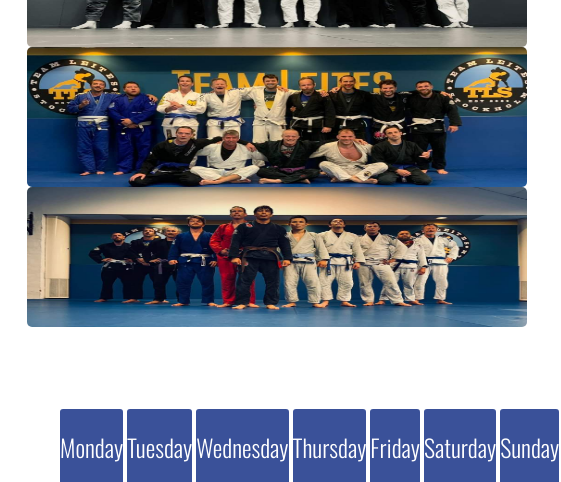
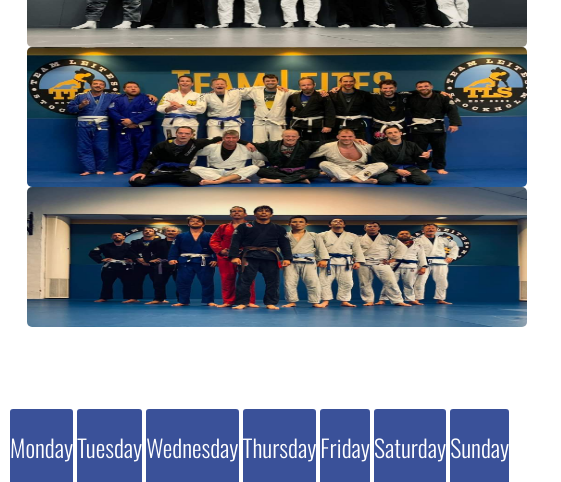
Before and after one commit to Renwar-P/join-bjj, a plain HTML site: page index.html in a window 390 px wide. Shown: the part 1190-1672 px from the top of the page, 561 px wide, since content can reach past the window. Drawn offline with nearby package versions, Linux system fonts and the light colour scheme.

Commit message:
add media querie to schedual

```diff
--- a/assets/css/media-queries.css
+++ b/assets/css/media-queries.css
@@ -64,12 +64,27 @@
         padding: 0 20px;
     }
 
+    #schedual>div {
+        width: 100%;
+        height: 250px;
+
+    }
+
+    #schedual {
+
+
+        width: 100%;
+        margin: 10px;
+
+    }
+}
 
 
 
 
 
-}
+
+
 
 
 @media screen and (max-width: 950px) {
@@ -109,4 +124,36 @@
         text-align: center;
         padding: 0 20px;
     }
+
+    #schedual>div {
+        width: 100%;
+
+
+
+
+    }
+
+    #schedual {
+
+
+        width: 100%;
+        margin-left: -10px;
+
+
+
+
+
+    }
 }
+
+
+@media screen and (max-width: 550px) {
+
+
+    #schedual {
+        width: 100%;
+        margin: 0%;
+
+
+    }
+}
--- a/assets/css/schedual.css
+++ b/assets/css/schedual.css
@@ -1,10 +1,11 @@
 #schedual {
     display: flex;
     flex-direction: row;
-    width: 100%;
+    margin-right: 30px;
+    margin-left: 30px;
+
     justify-content: space-between;
-    margin-right: 50px;
-    margin-left: 50px;
+
 }
 
 #schedual div {
```
